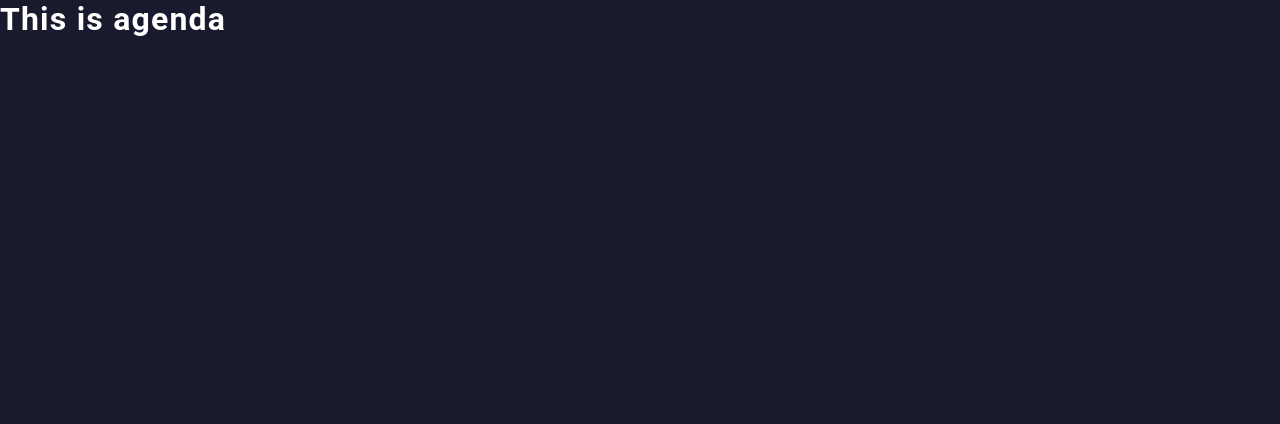
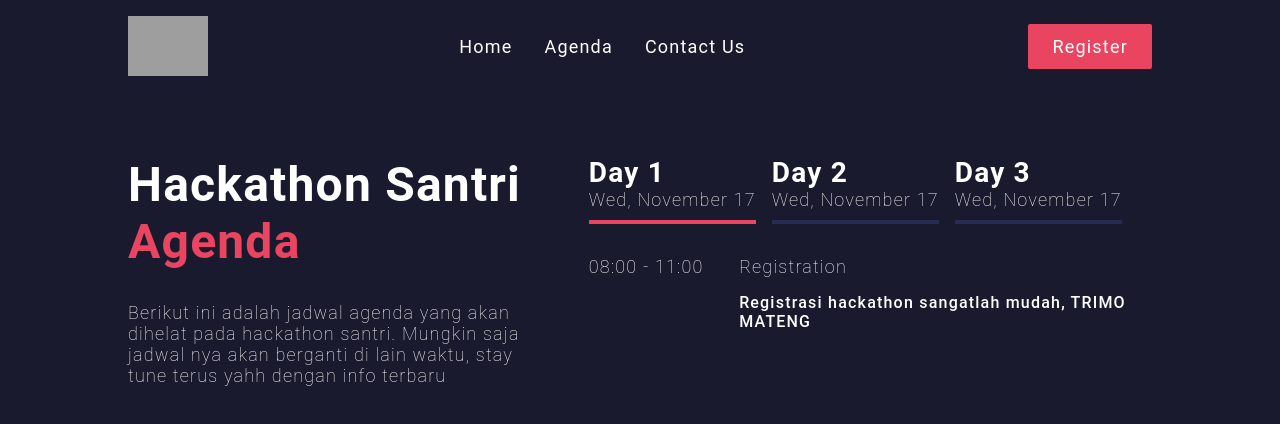
Before and after one commit to 4RSIM3R/hackathon-site, a Next.js app: page /agenda in a window 1280 px wide. Shown: the top 424 px of the page. Built offline with nearby package versions, Linux system fonts and the light colour scheme; grey boxes are pictures that could not be loaded.

Commit message:
:pencil2: completing agenda pages

```diff
--- /dev/null
+++ b/components/agenda/schedule.js
@@ -0,0 +1,40 @@
+import styles from '../../styles/Agenda.module.css'
+const Schedule = ({ tabIndex }) => {
+    if (tabIndex === 1) {
+        return (
+            <div className={styles.agenda_tabs_body}>
+                <h3>08:00 - 11:00</h3>
+
+                <div className={styles.agenda_tabs_body_content}>
+                    <h3>Registration</h3>
+                    <p>Registrasi hackathon sangatlah mudah, TRIMO MATENG</p>
+                </div>
+            </div>
+        )
+    } else if (tabIndex === 2) {
+        return (
+            <div className={styles.agenda_tabs_body}>
+                <h3>09:00 - 11:00</h3>
+
+                <div className={styles.agenda_tabs_body_content}>
+                    <h3>Registration</h3>
+                    <p>Registrasi hackathon sangatlah mudah, TRIMO MATENG</p>
+                </div>
+            </div>
+        )
+    }
+    else {
+        return (
+            <div className={styles.agenda_tabs_body}>
+                <h3>07:00 - 11:00</h3>
+
+                <div className={styles.agenda_tabs_body_content}>
+                    <h3>Registration</h3>
+                    <p>Registrasi hackathon sangatlah mudah, TRIMO MATENG</p>
+                </div>
+            </div>
+        )
+    }
+}
+
+export default Schedule
--- a/components/home/Header.js
+++ b/components/home/Header.js
@@ -2,20 +2,22 @@ import styles from '../../styles/Home.module.css'
 import Link from 'next/link'
 
 const Header = () => {
+
+    const clickHandle = () => {
+        document.location.href = 'https://stackoverflow.com/';
+    }
+
     return (
         <div className={styles.header}>
             <img className={styles.logo} src="https://upload.wikimedia.org/wikipedia/commons/thumb/a/a7/React-icon.svg/1280px-React-icon.svg.png" alt="" srcset="" />
             <div className={styles.menu}>
-                <Link href="/">
+                <Link href="/" scroll={false}>
                     <a className={styles.menu_list} >Home</a>
                 </Link>
                 <Link href="/agenda">
                     <a className={styles.menu_list} >Agenda</a>
                 </Link>
-                <Link href="/faq">
-                    <a className={styles.menu_list} >FAQ</a>
-                </Link>
-                <a className={styles.menu_list} >Contact Us</a>
+                <a className={styles.menu_list} onClick={e => clickHandle()}>Contact Us</a>
             </div>
             <button className={styles.register_button}>Register</button>
         </div>
--- a/package.json
+++ b/package.json
@@ -10,6 +10,7 @@
   "dependencies": {
     "next": "10.0.1",
     "react": "17.0.1",
+    "react-device-detect": "^1.14.0",
     "react-dom": "17.0.1"
   }
 }
--- a/pages/agenda.js
+++ b/pages/agenda.js
@@ -1,6 +1,44 @@
+import styles from '../styles/Agenda.module.css'
+import Header from '../components/home/Header'
+import Schedule from '../components/agenda/schedule'
+import { useState } from 'react'
+
 const Agenda = () => {
+
+    const [tabIndex, settabIndex] = useState(1)
+
     return (
-        <h1>This is agenda</h1>
+        <div className={styles.main}>
+            <div className={styles.section}>
+                <Header />
+                <div className={styles.main_section}>
+                    <div className={styles.title_section}>
+                        <h1 className={styles.main_title} > Hackathon Santri <span className={styles.second_main_title}>Agenda</span></h1>
+                        <p>Berikut ini adalah jadwal agenda yang akan dihelat pada hackathon santri. Mungkin saja jadwal nya akan berganti di lain waktu, stay tune terus yahh dengan info terbaru</p>
+                    </div>
+                    <div className={styles.agenda_section}>
+                        <div className={styles.agenda_tabs_header}>
+                            <div className={styles.agenda_tabs_header_title} onClick={e => settabIndex(1)}>
+                                <h2>Day 1</h2>
+                                <h5>Wed, November 17</h5>
+                                <hr className={tabIndex === 1 ? styles.active : styles.inactive} />
+                            </div>
+                            <div className={styles.agenda_tabs_header_title} onClick={e => settabIndex(2)}>
+                                <h2 >Day 2</h2>
+                                <h5>Wed, November 17</h5>
+                                <hr className={tabIndex === 2 ? styles.active : styles.inactive} />
+                            </div>
+                            <div className={styles.agenda_tabs_header_title} onClick={e => settabIndex(3)}>
+                                <h2>Day 3</h2>
+                                <h5>Wed, November 17</h5>
+                                <hr className={tabIndex === 3 ? styles.active : styles.inactive} />
+                            </div>
+                        </div>
+                        <Schedule tabIndex={tabIndex} />
+                    </div>
+                </div>
+            </div>
+        </div>
     )
 }
 
--- /dev/null
+++ b/styles/Agenda.module.css
@@ -0,0 +1,117 @@
+.main {
+    display: flex;
+    flex-direction: row;
+    justify-content: center;
+}
+
+.section {
+    width: 80%;
+    height: 100vh;
+    display: flex;
+    flex-direction: column;
+}
+
+.main_section {
+    display: flex;
+    flex-direction: row;
+    margin-top: 3rem;
+}
+
+.title_section {
+    display: flex;
+    flex-direction: column;
+    width: 45%;
+}
+
+.title_section p {
+    margin-right: 2rem;
+    font-size: 18px;
+    font-weight: lighter;
+}
+
+.agenda_section {
+    display: flex;
+    flex-direction: column;
+    width: 55%;
+}
+
+.main_title {
+    padding-top: 2rem;
+    padding-bottom: 2rem;
+    font-size: 48px;
+}
+
+.second_main_title {
+    padding-bottom: 2rem;
+    font-size: 48px;
+    color: #e94560;
+}
+
+.subtitle {
+    font-size: 18px;
+}
+
+.agenda_tabs_header {
+    display: flex;
+    flex-direction: row;
+    justify-content: start;
+    margin-top: 2rem;
+    margin-bottom: 1rem;
+}
+
+.agenda_tabs_header_title {
+    margin-bottom: 1rem;
+    margin-right: 1rem;
+}
+
+.agenda_tabs_header_title h2 {
+    font-size: 28px;
+}
+
+.agenda_tabs_header_title h5 {
+    font-size: 18px;
+    font-weight: lighter;
+}
+
+.agenda_tabs_header_title hr {
+    margin-top: 10px;
+    border: 2px solid rgba(88, 109, 223, 0.212);
+}
+
+.agenda_tabs_header_title .active {
+    margin-top: 10px;
+    border: 2px solid #e94560;
+}
+
+.agenda_tabs_header_title .inactive {
+    margin-top: 10px;
+}
+
+.agenda_tabs_body {
+    display: flex;
+    flex-direction: row;
+}
+
+.agenda_tabs_body h3 {
+    font-size: 18px;
+    font-weight: lighter;
+    width: 30%;
+}
+
+.agenda_tabs_body_content {
+    display: flex;
+    flex-direction: column;
+}
+
+.agenda_tabs_body_content h3 {
+    font-size: 18px;
+    font-weight: lighter;
+    margin-bottom: 1rem;
+}
+
+.agenda_tabs_body_content p {
+    font-size: 16px;
+    font-weight: 500;
+    margin-bottom: 1rem;
+    color: white;
+}
```
Also changed, not shown: pages/faq.js (deleted, +0 -7 lines), styles/Faq.module.css (added), 1 other file (tests, documents, lock files or other folders).
